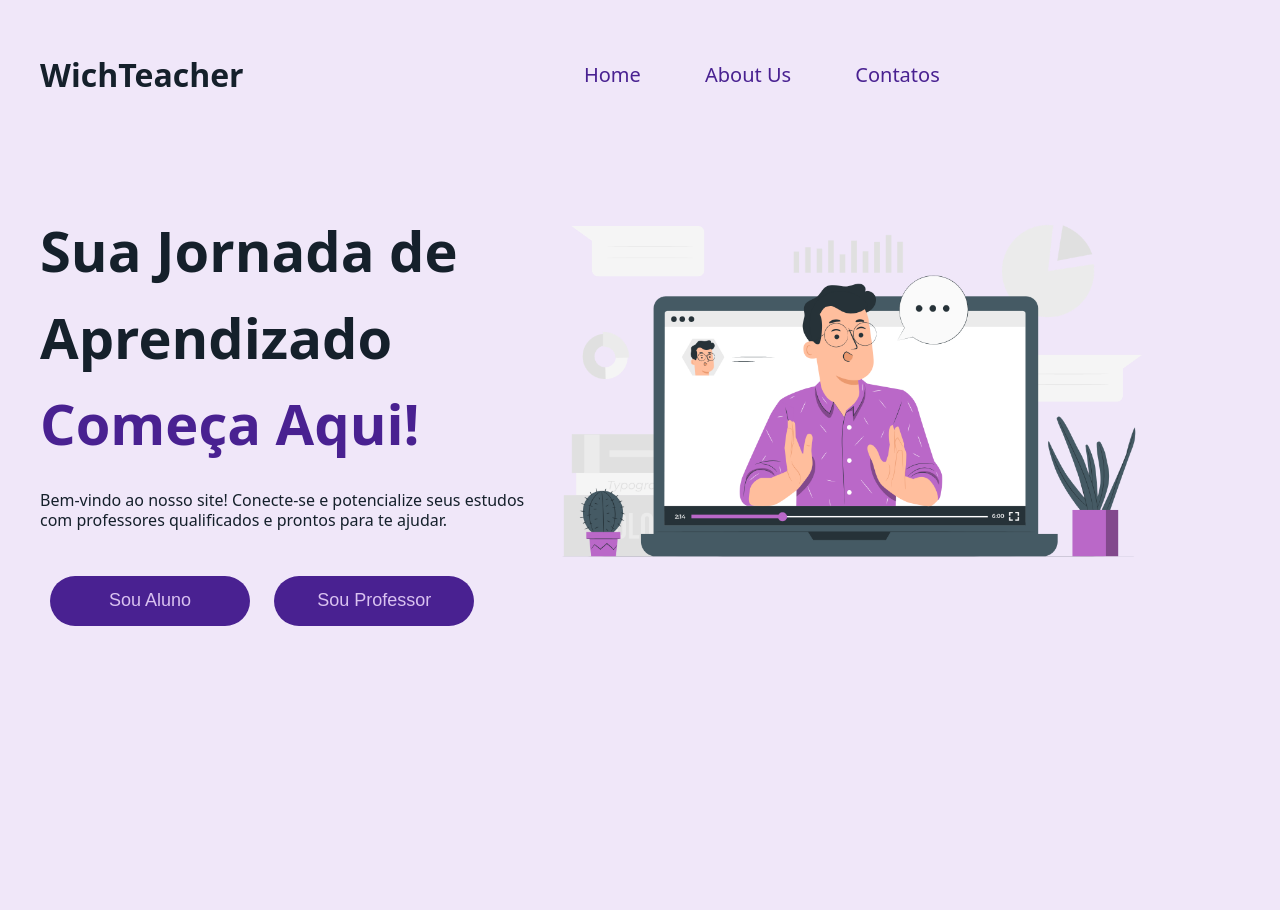
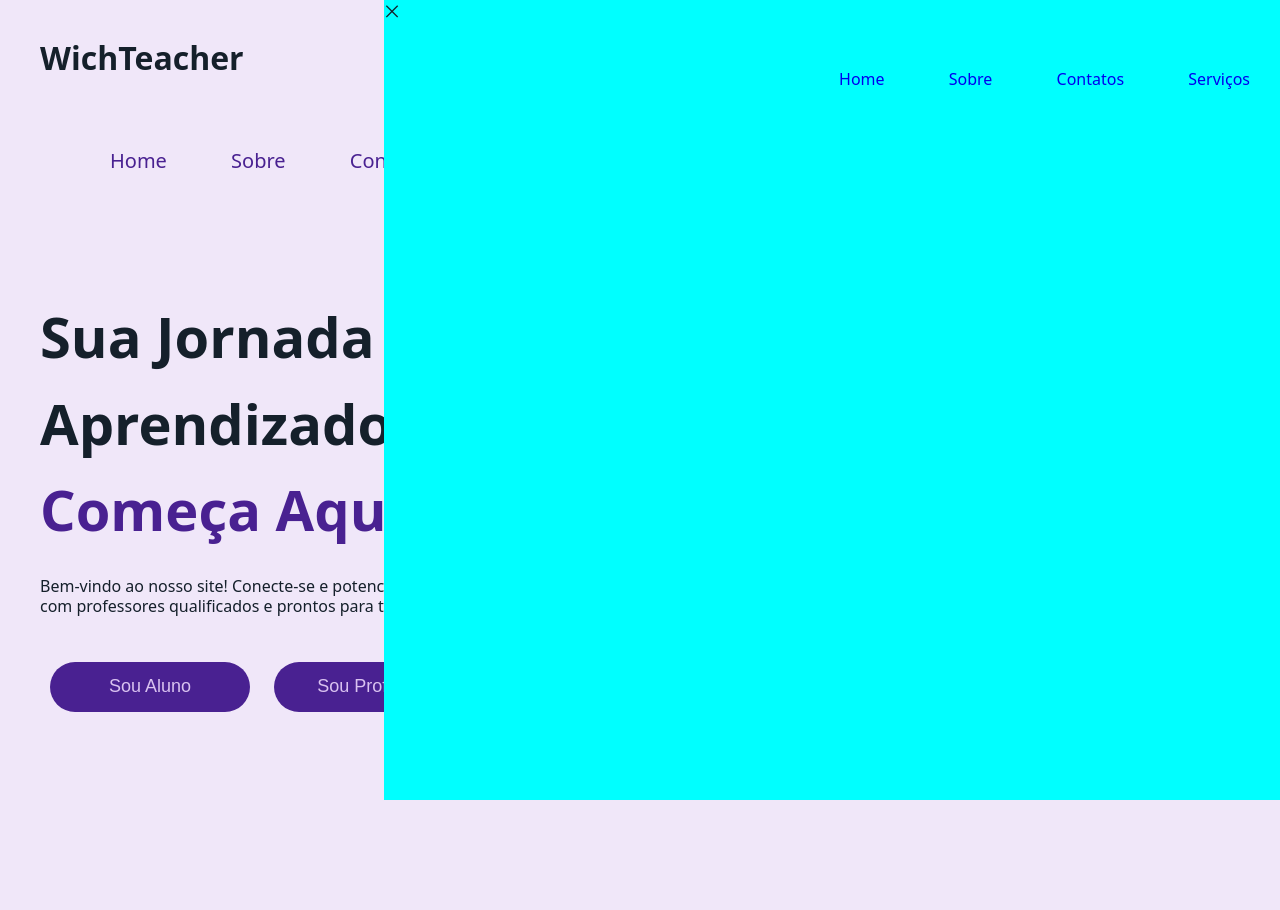
Before and after one commit to vinimarques7/projeto-FDS, a Django app: template which_teacher/which_teacher_app/templates/which_teacher_app/landingPage.html in a window 1280 px wide. Before the commit the page ends 626 px from the top, so only its background shows below. Run offline with Django 5.2, Linux system fonts and the light colour scheme; the template is opened without the code that fills it, so the values that code supplies are empty; some libraries are stand-ins or nearby versions; some web fonts are replaced.

Commit message:
alterações no menu-desktop

```diff
--- a/which_teacher/which_teacher_app/templates/which_teacher_app/css/landingPage.css
+++ b/which_teacher/which_teacher_app/templates/which_teacher_app/css/landingPage.css
@@ -6,12 +6,31 @@ body {
     padding: 15px;
     overflow: hidden;
 }
-header {
+header nav.menu-desktop{
     display: flex;
     height: 100%;
     flex-direction: row;
     justify-content: space-between;
     align-items: center;
+}
+.menu-mobile {
+    background-color: aqua;
+    height: 100vh;
+    position: fixed;
+    top: 0;
+    right: 0;
+    z-index: 99999;
+    width: 70%;
+}
+.menu-mobile nav ul {
+    text-align: right;
+}
+.menu-mobile nav ul li a {
+    color: #15202b;
+    padding: 20px 4%;
+}
+.menu-mobile nav ul li a:hover {
+    color: red;
 }
 #title {
     flex-direction: column;
@@ -20,12 +39,12 @@ li {
     display: inline-block;
     margin: 30px;
 }
-a {
+nav.menu-desktop a {
     color: #492191;
     font-size: 20px;
 
 }
-a:hover {
+nav.menu-desktop a:hover {
     color: #15202b;
     transition: 0.3s all;
 }
--- a/which_teacher/which_teacher_app/templates/which_teacher_app/landingPage.html
+++ b/which_teacher/which_teacher_app/templates/which_teacher_app/landingPage.html
@@ -9,16 +9,30 @@
     <title>WhichTeacher</title>
 </head>
 <body class="teachers-regular">
-    <div class="transition is active"></div>
     <header>
         <div id="title">
             <h1>WichTeacher</h1>
         </div>
-        <ul>
-            <a href="#"><li>Home</li></a>
-            <a href="#"><li>About Us</li></a>
-            <a href="#"><li>Contatos</li></a>
-        </ul>
+        <nav class="menu-desktop">
+            <ul>
+                <a href="#"><li>Home</li></a>
+                <a href="#"><li>Sobre</li></a>
+                <a href="#"><li>Contatos</li></a>
+                <a href="#"><li>Serviços</li></a>
+            </ul>
+        </nav>
+        <div class="menu-mobile">
+            <div class="btn-fechar">
+                <i class="ri-close-large-line"></i>
+        </div>
+        <nav>
+            <ul>
+                <a href="#"><li>Home</li></a>
+                <a href="#"><li>Sobre</li></a>
+                <a href="#"><li>Contatos</li></a>
+                <a href="#"><li>Serviços</li></a>
+            </ul>
+        </nav>
         <div class="nav_menu_btn" id="menu-btn">
             <!--<i class="ri-menu-line"></i>-->
         </div>
```
